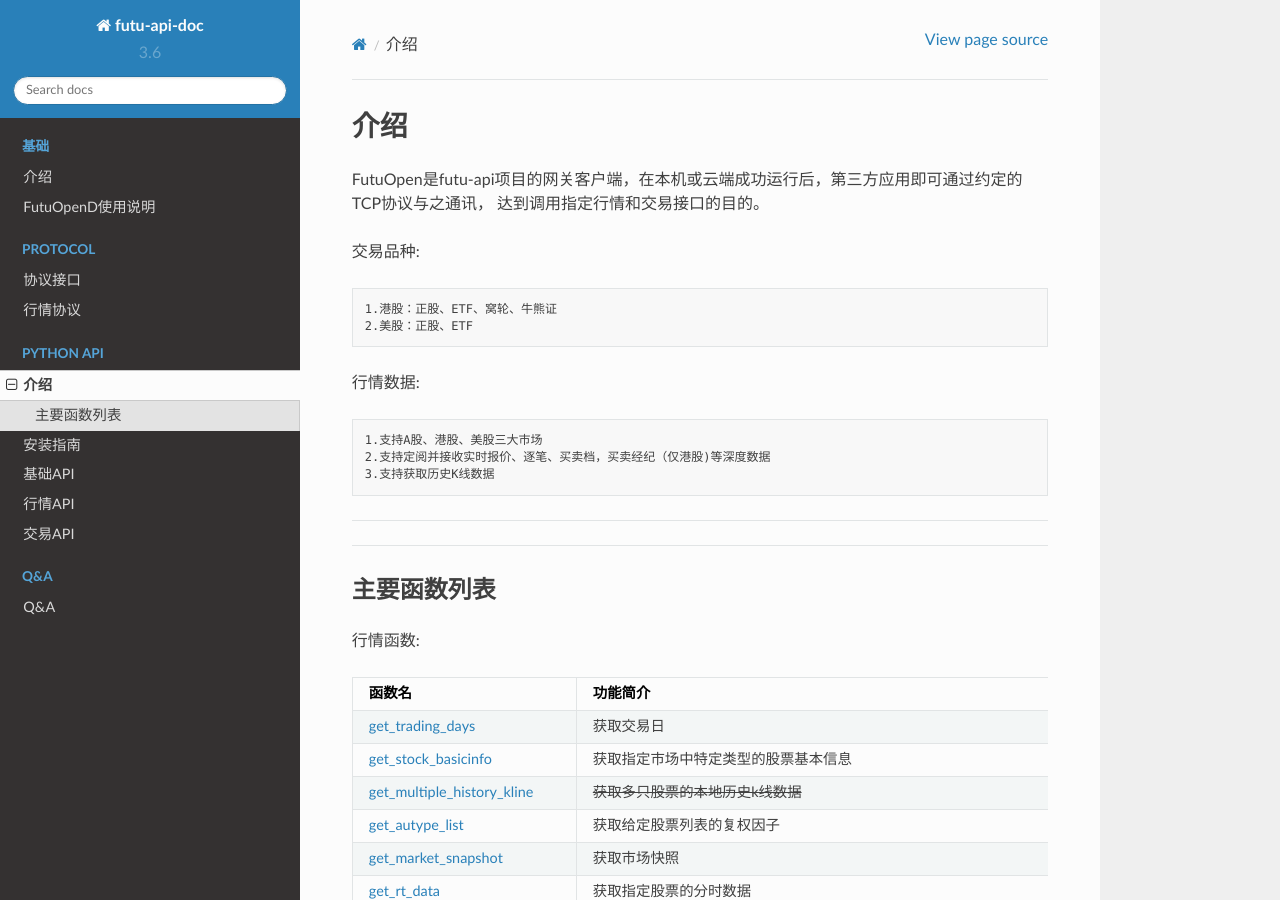
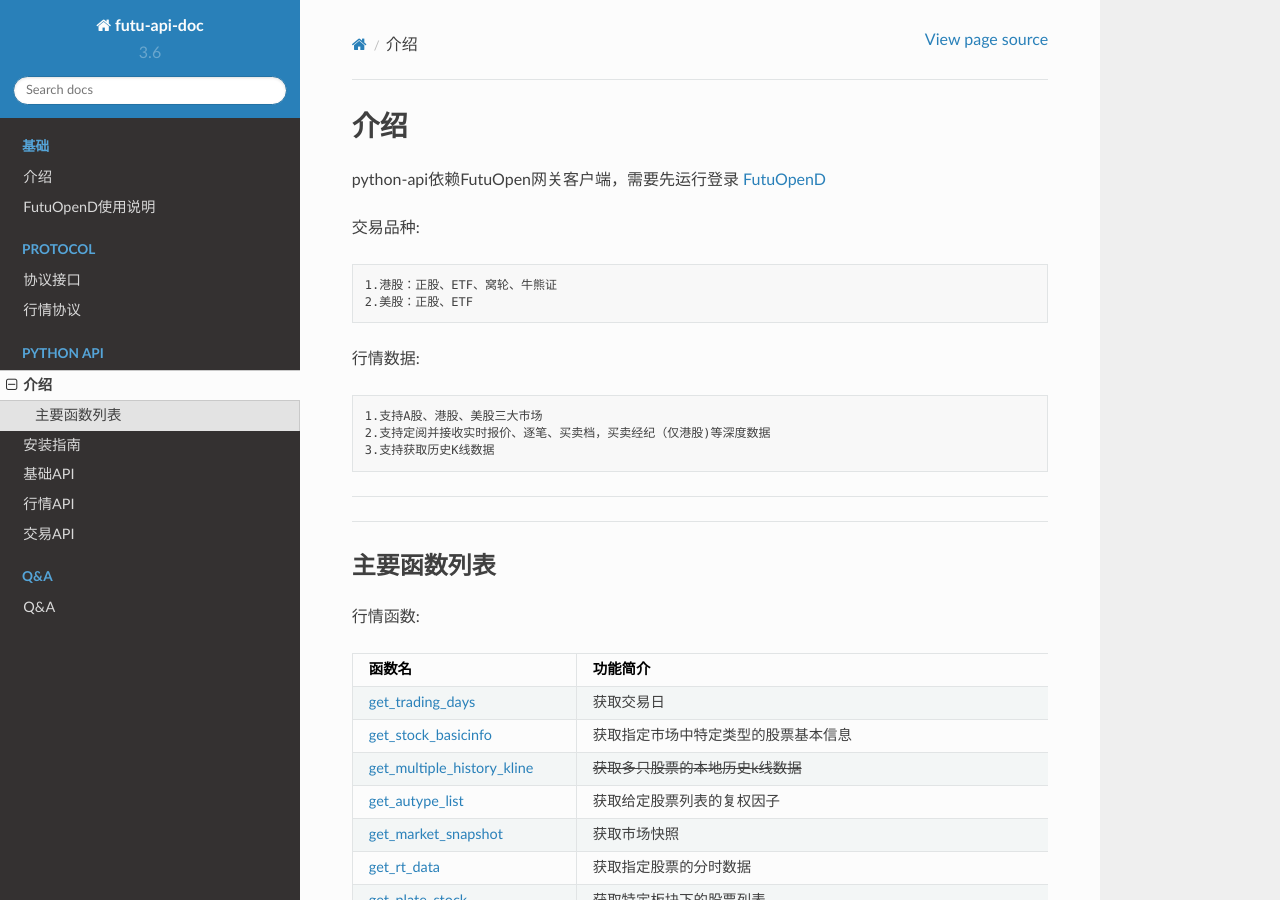
Before and after one commit to FutunnOpen/futu-api-doc, a Sphinx documentation site: the page built from doc_maker/source/api/intro.rst, in a window 1280 px wide and 900 px high. Built offline with Sphinx 7.4.7 and the Read the Docs theme 2.0.0, drawn with Linux system fonts in a browser that asks for light colours; pages that are not in the unit, such as notebooks, are missing from menus.

Commit message:
增加两个链接

```diff
--- a/doc_maker/source/api/intro.rst
+++ b/doc_maker/source/api/intro.rst
@@ -3,9 +3,12 @@
 .. role:: red-strengthen
     :class: red-strengthen
 
+.. _FutuOpenD: ../intro/FutuOpenDGuide.html
+
 介绍
 ====================
-FutuOpen是futu-api项目的网关客户端，在本机或云端成功运行后，第三方应用即可通过约定的TCP协议与之通讯， 达到调用指定行情和交易接口的目的。
+python-api依赖FutuOpen网关客户端，需要先运行登录 FutuOpenD_
+
 
 
 交易品种:
```
Also changed, not shown: doc_maker/source/protocol/intro.rst (+6 -1 lines).
